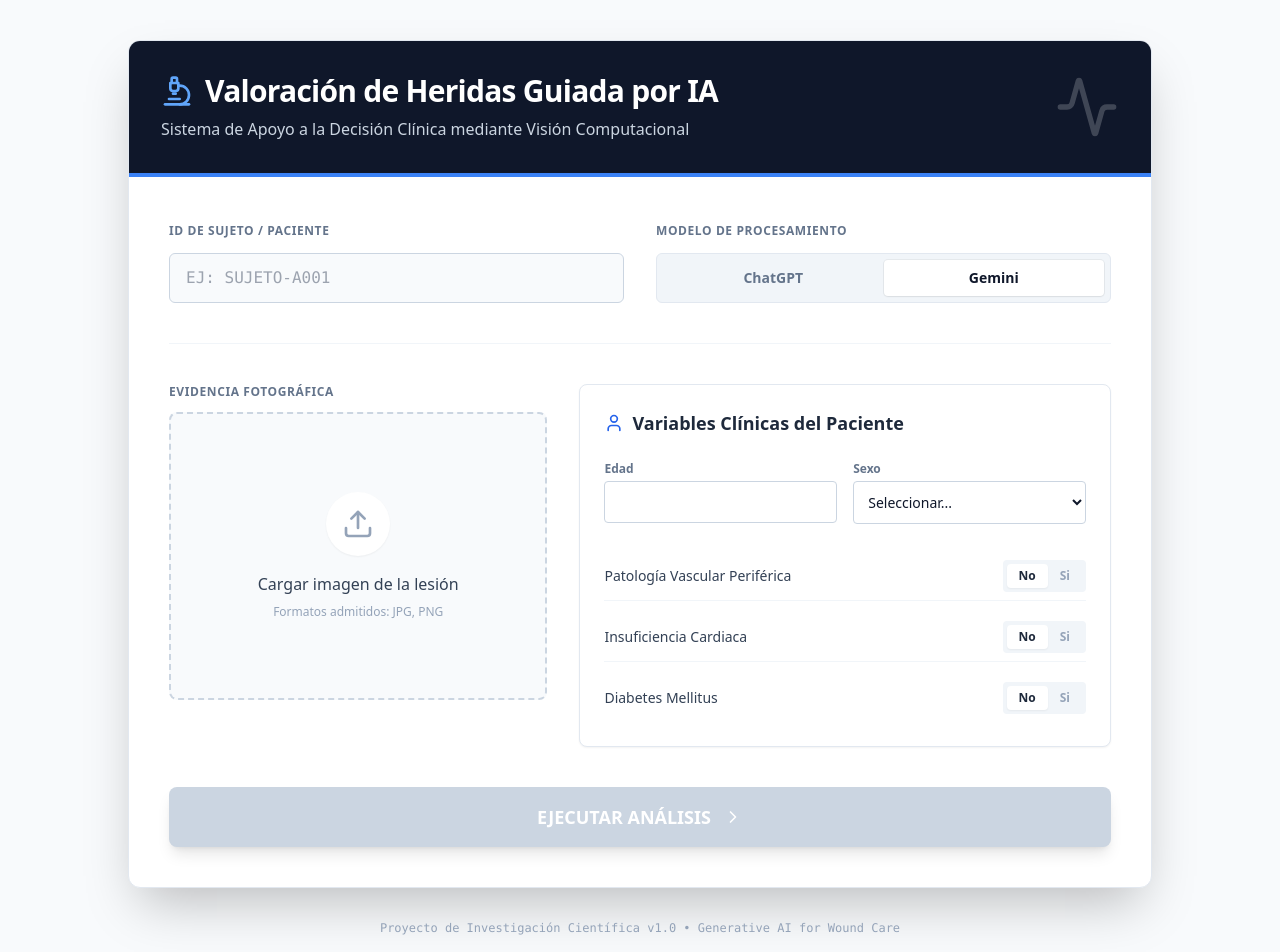
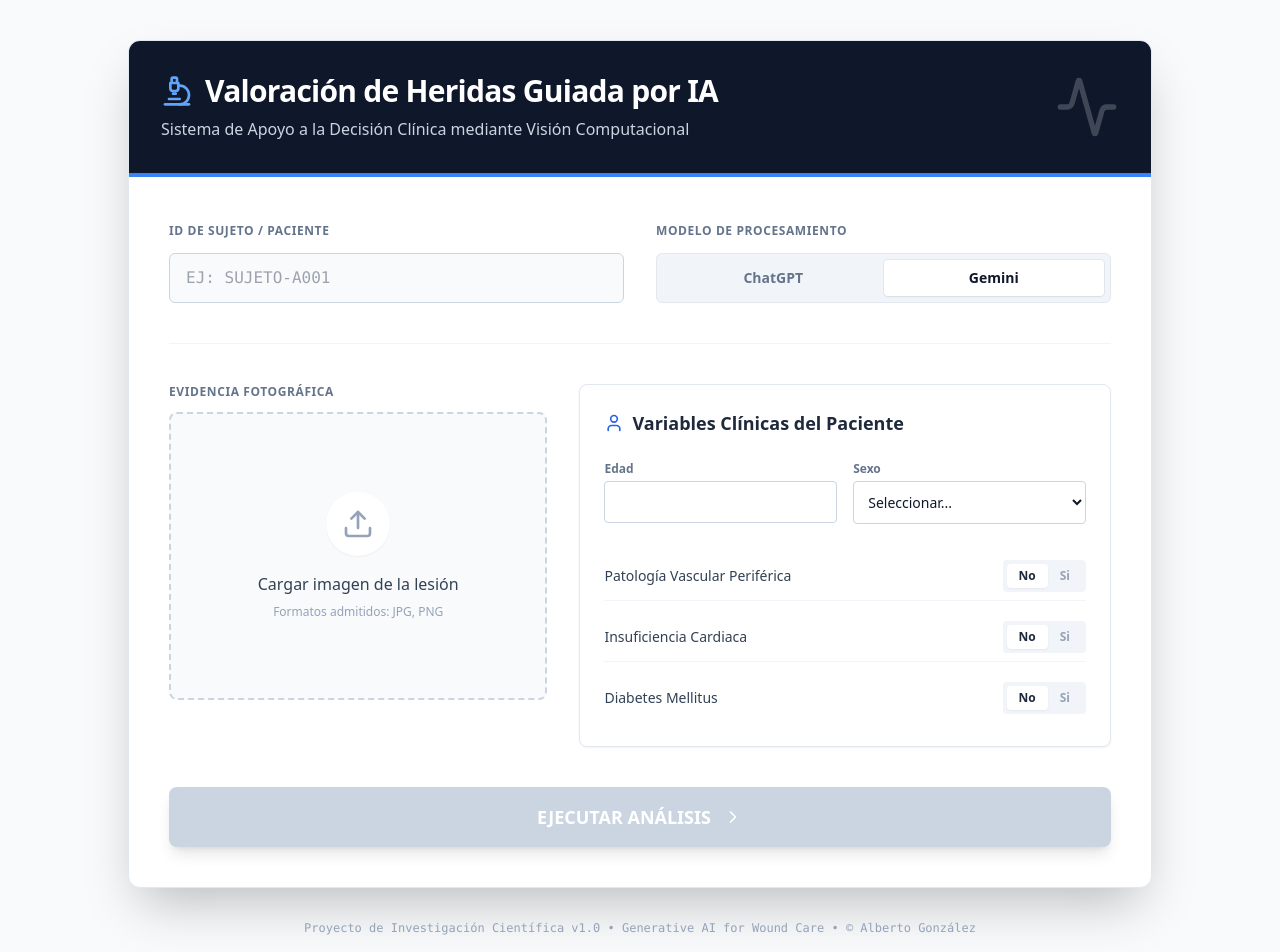
Before and after one commit to ade01973/heridas-ia-final, a Next.js app: page / in a window 1280 px wide. Shown: the top 952 px of the page. Built offline with nearby package versions, Linux system fonts and the light colour scheme.

Commit message:
Update page.tsx

```diff
--- a/app/page.tsx
+++ b/app/page.tsx
@@ -282,8 +282,8 @@ export default function Home() {
         </div>
       </div>
 
-      <div className="text-center mt-8 text-slate-400 text-xs font-mono">
-        <p>Proyecto de Investigación Científica v1.0 • Generative AI for Wound Care</p>
+     <div className="text-center mt-8 text-slate-400 text-xs font-mono">
+        <p>Proyecto de Investigación Científica v1.0 • Generative AI for Wound Care • © Alberto González</p>
       </div>
     </main>
   );
```
